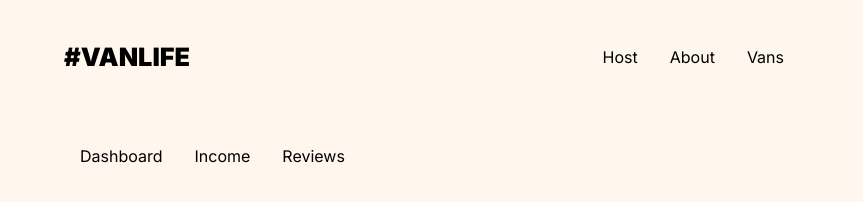
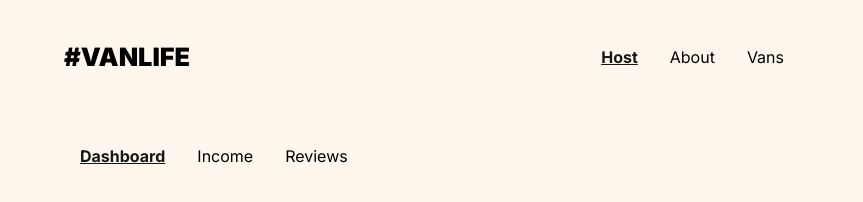
Before and after one commit to ThomasPortolano/vanlife, a React (Vite) app: page /host in a window 1280 px wide. Shown: the top 202 px of the page, without its empty margins (208-1071 px from the left). Built offline with nearby package versions, Linux system fonts and the light colour scheme; what miragejs would draw is missing.

Commit message:
VL#8
Implementing isActive ternary operator for general nav and host nav

```diff
--- a/src/Components/HostLayout.jsx
+++ b/src/Components/HostLayout.jsx
@@ -1,20 +1,39 @@
 import React from "react";
-import { Link, Outlet } from "react-router-dom";
+import { NavLink, Outlet } from "react-router-dom";
 import "../Styles/host.css";
 
 export default function Layout() {
+  const activeStyle = {
+    fontWeight: "bold",
+    textDecoration: "underline",
+    color: "#161616",
+  };
+
   return (
     <>
       <nav className="host__nav__container">
-        <Link className="host__nav__elements" to="/host">
+        <NavLink
+          className="host__nav__elements"
+          style={({ isActive }) => (isActive ? activeStyle : null)}
+          to="/host"
+          end
+        >
           Dashboard
-        </Link>
-        <Link className="host__nav__elements" to="/host/income">
+        </NavLink>
+        <NavLink
+          className="host__nav__elements"
+          style={({ isActive }) => (isActive ? activeStyle : null)}
+          to="/host/income"
+        >
           Income
-        </Link>
-        <Link className="host__nav__elements" to="/host/review">
+        </NavLink>
+        <NavLink
+          className="host__nav__elements"
+          style={({ isActive }) => (isActive ? activeStyle : null)}
+          to="/host/review"
+        >
           Reviews
-        </Link>
+        </NavLink>
       </nav>
       <Outlet />
     </>
--- a/src/Navbar/Navbar.jsx
+++ b/src/Navbar/Navbar.jsx
@@ -1,23 +1,45 @@
 import "../Styles/navbar.css";
-import { Link } from "react-router-dom";
+import { NavLink, Link } from "react-router-dom";
 
 export default function Navbar() {
+  const activeStyle = {
+    fontWeight: "bold",
+    textDecoration: "underline",
+    color: "#161616",
+  };
+
   return (
     <div className="navbar__container">
       <div className="navbar__logo">
         <Link to="/">#VANLIFE</Link>
       </div>
       <div className="navbar__menu">
-        <Link className="navbar__menu-item" to="/host">
+        <NavLink
+          className="navbar__menu-item"
+          style={({ isActive }) => (isActive ? activeStyle : null)}
+          to="/host"
+        >
           Host
-        </Link>
-        <Link className="navbar__menu-item" to="/about">
+        </NavLink>
+        <NavLink
+          className="navbar__menu-item"
+          style={({ isActive }) => (isActive ? activeStyle : null)}
+          to="/about"
+        >
           About
-        </Link>
-        <Link className="navbar__menu-item" to="/vans">
+        </NavLink>
+        <NavLink
+          className="navbar__menu-item"
+          style={({ isActive }) => (isActive ? activeStyle : null)}
+          to="/vans"
+        >
           Vans
-        </Link>
+        </NavLink>
       </div>
     </div>
   );
 }
+
+/* {({ isActive }) => {
+            isActive ? "navbar__menu-item navbar__active-item" : null;
+          }} */
```
Also changed, not shown: src/Styles/navbar.css (line endings or trailing spaces).
